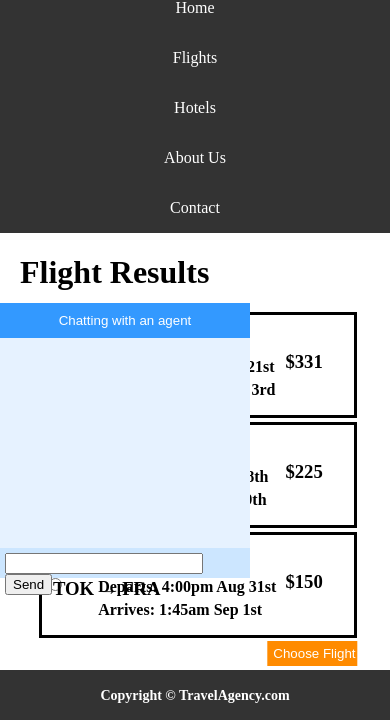
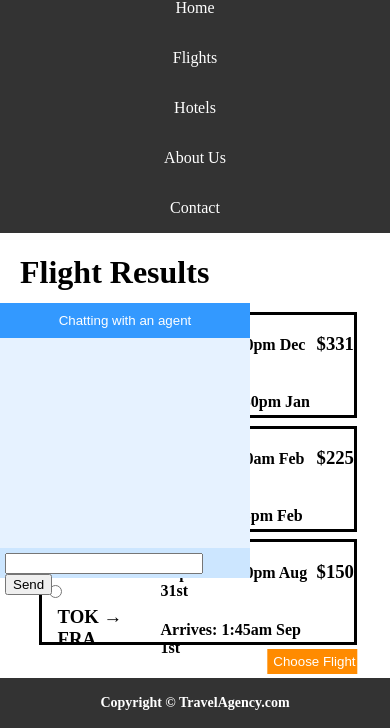
Before and after one commit to nickallaire/CSE134BProject, a plain HTML site: page TravelAgency/TravelAgency/flightdata.html in a window 390 px wide. Shown: the part 266-994 px from the top of the page. Drawn offline with Linux system fonts and the light colour scheme.

Commit message:
completed responsive flight results for flightdata.html using flexbox

```diff
--- a/TravelAgency/TravelAgency/flightdata.html
+++ b/TravelAgency/TravelAgency/flightdata.html
@@ -28,30 +28,54 @@
         <div class="flights">
             <form action="attractions.html">
                 <div class="flight">
+                    <div class="flight-first">
                         <input type="radio" name="flight" value="delta-123" />
-                    <h1 class="airline">Delta</h1><br />
+                    </div>
+                    <div class="flight-left">
+                        <h1 class="airline">Delta</h1>
                         <h3 class="path">LAX &rarr; PAR</h3>
+                    </div>
+                    <div class="flight-mid">
                         <h4 class="depart">Departs: 3:30pm Dec 21st</h4>
+                        <h4 class="return">Arrives: 10:30pm Jan 3rd</h4>
+                    </div>
+                    <div class="flight-right">
                         <h3 class="price">$331</h3><br />
-                    <h4 class="return">Arrives: 10:30pm Jan 3rd</h4>
+                    </div>
                 </div>
 
                 <div class="flight">
+                    <div class="flight-first">
                         <input type="radio" name="flight" value="southwest-456" />
-                    <h1 class="airline">Southwest</h1><br />
+                    </div>
+                    <div class="flight-left">
+                        <h1 class="airline">Southwest</h1>
                         <h3 class="path">LON &rarr; AUS</h3>
+                    </div>
+                    <div class="flight-mid">
                         <h4 class="depart">Departs: 8:00am Feb 8th</h4>
-                    <h3 class="price">$225</h3><br />
                         <h4 class="return">Arrives: 6:25pm Feb 9th</h4>
+                    </div>
+                    <div class="flight-right">
+                        <h3 class="price">$225</h3>
+                    </div>
                 </div>
 
                 <div class="flight">
+                    <div class="flight-first">
                         <input type="radio" name="flight" value="frontier-789" />
-                    <h1 class="airline">Frontier</h1><br />
+                    </div>
+                    <div class="flight-left">
+                        <h1 class="airline">Frontier</h1>
                         <h3 class="path">TOK &rarr; FRA</h3>
+                    </div>
+                    <div class="flight-mid">
                         <h4 class="depart">Departs: 4:00pm Aug 31st</h4>
-                    <h3 class="price">$150</h3><br />
                         <h4 class="return">Arrives: 1:45am Sep 1st</h4>
+                    </div>
+                    <div class="flight-right">
+                        <h3 class="price">$150</h3>
+                    </div>
                 </div>
 
                 <input type="submit" value="Choose Flight" />
--- a/TravelAgency/TravelAgency/stylesheet.css
+++ b/TravelAgency/TravelAgency/stylesheet.css
@@ -195,6 +195,29 @@ div.flight {
     margin-top: 1%;
     position: relative;
     border: solid;
+    display: inline-flex;
+}
+
+div.flight-first {
+    padding-left: : 25px;
+    order: 1;
+    width: 5%;
+}
+
+div.flight-left {
+    padding-left: : 25px;
+    order: 1;
+    width: 33%;
+}
+
+div.flight-mid {
+    order: 2;
+    width: 50%;
+}
+
+div.flight-right {
+    order: 3;
+    width: 10%;
 }
 
 div.flight:hover {
@@ -202,33 +225,32 @@ div.flight:hover {
 }
 
 div.flight h1.airline {
-    position: absolute;
+    /*position: absolute;*/
     left: 3.5%;
     margin-top: 5px;
 }
 
 div.flight h3.path {
-    position: absolute;
-    margin-left: 3.5%;
-    margin-top: 25px;
+    /*position: absolute;*/
+    text-align: left;
 
 }
 
 div.flight h4.depart {
-    position: absolute;
+    /*position: absolute;*/
     left: 18%;
-    margin-top: 25px;
+    /*margin-top: 25px;*/
     margin-bottom: 10px;
 }
 
 div.flight h4.return {
-    position: absolute;
+    /*position: absolute;*/
     left: 18%;
-    margin-top: 30px;
+    /*margin-top: 30px;*/
 }
 
 div.flight h3.price {
-    position: absolute;
+    /*position: absolute;*/
     right: 10%;
 }
 
```
Also changed, not shown: flightdata.html (+0 -2 lines), 1 other file. Lines whose indentation alone changed are shown as unchanged.
